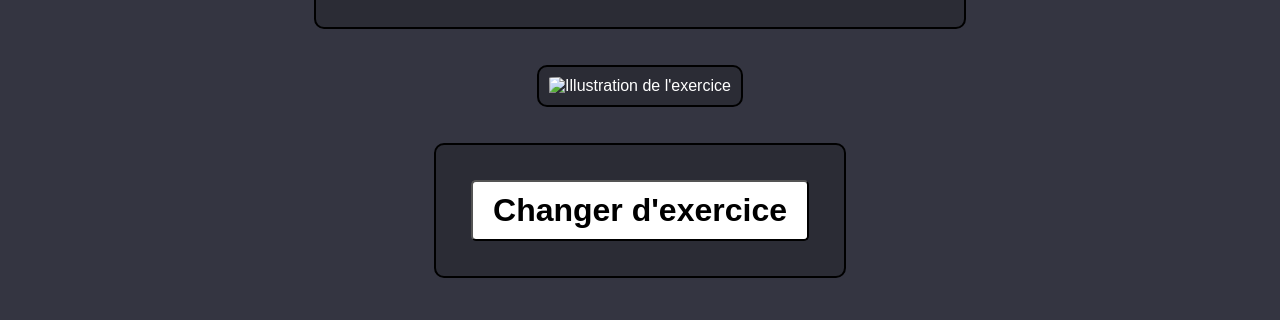
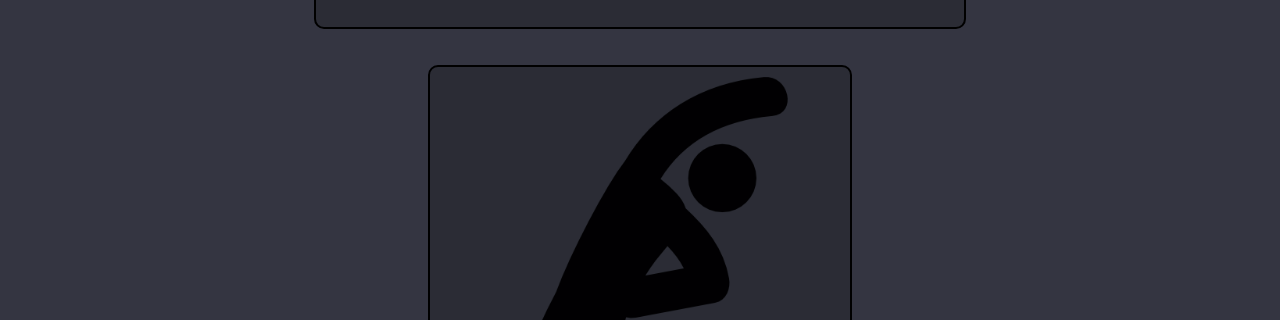
Before and after one commit to GuiB76/Exercices-musculation, a plain HTML site: page entrainements/entrainement-bras-et-pectoraux.html in a window 1280 px wide. Shown: the part 464-784 px from the top of the page. Drawn offline with Linux system fonts and the light colour scheme.

Commit message:
V0.0.016

```diff
--- a/entrainements/entrainement-bras-et-pectoraux.html
+++ b/entrainements/entrainement-bras-et-pectoraux.html
@@ -150,9 +150,9 @@
           <span></span>
           <span></span>
           <ul id="menuMobile">
-            <a href="index.html"> <strong> <li> Accueil </li> </strong> </a>
-            <a href="entrainements.html"> <strong> <li> Entrainements </li> </strong> </a>
-            <a href="exercices.html"> <strong> <li> Exercices </li> </strong> </a>
+            <a href="/index.html"> <strong> <li> Accueil </li> </strong> </a>
+            <a href="/entrainements.html"> <strong> <li> Entrainements </li> </strong> </a>
+            <a href="/exercices.html"> <strong> <li> Exercices </li> </strong> </a>
             <a href="#"> <strong> <li> Informations </li> </strong> </a>
           </ul>
         </div>
@@ -433,63 +433,63 @@
       // Les Tableaux d'Exercices
 
       var exerciseTime1 = [
-        { name: "Curl Biceps - Préparation",      duration: 5,        image: "des-exercices-detirement.png" },
-        { name: "Série 1",                        duration: 6,        image: "curl-biceps-avec-halteres-alterne.gif" },
-        { name: "Repos 1",                        duration: 6,        image: "drink-water.png" },
-        { name: "Série 2",                        duration: 6,        image: "curl-biceps-avec-halteres-alterne.gif" },
-        { name: "Repos 2",                        duration: 6,        image: "drink-water.png" },
-        { name: "Série 3",                        duration: 6,        image: "curl-biceps-avec-halteres-alterne.gif" },
-        { name: "Repos 3",                        duration: 6,        image: "drink-water.png" },
-        { name: "Série 4",                        duration: 6,        image: "curl-biceps-avec-halteres-alterne.gif" },
-        { name: "Récupération",                   duration: 15,       image: "drink-water.png" }
+        { name: "Curl Biceps - Préparation",      duration: 5,        image: "/img/des-exercices-detirement.png" },
+        { name: "Série 1",                        duration: 6,        image: "/img/curl-biceps-avec-halteres-alterne.gif" },
+        { name: "Repos 1",                        duration: 6,        image: "/img/drink-water.png" },
+        { name: "Série 2",                        duration: 6,        image: "/img/curl-biceps-avec-halteres-alterne.gif" },
+        { name: "Repos 2",                        duration: 6,        image: "/img/drink-water.png" },
+        { name: "Série 3",                        duration: 6,        image: "/img/curl-biceps-avec-halteres-alterne.gif" },
+        { name: "Repos 3",                        duration: 6,        image: "/img/drink-water.png" },
+        { name: "Série 4",                        duration: 6,        image: "/img/curl-biceps-avec-halteres-alterne.gif" },
+        { name: "Récupération",                   duration: 15,       image: "/img/drink-water.png" }
       ];
 
       var exerciseTime2 = [
-        { name: "Développé Couché - Préparation",     duration: 5,    image: "des-exercices-detirement.png" },
-        { name: "Série 1",                            duration: 6,    image: "developpe-couche-halteres-exercice-musculation.gif" },
-        { name: "Repos 1",                            duration: 6,    image: "drink-water.png" },
-        { name: "Série 2",                            duration: 6,    image: "developpe-couche-halteres-exercice-musculation.gif" },
-        { name: "Repos 2",                            duration: 6,    image: "drink-water.png" },
-        { name: "Série 3",                            duration: 6,    image: "developpe-couche-halteres-exercice-musculation.gif" },
-        { name: "Repos 3",                            duration: 6,    image: "drink-water.png" },
-        { name: "Série 4",                            duration: 6,    image: "developpe-couche-halteres-exercice-musculation.gif" },
-        { name: "Récupération",                       duration: 15,   image: "drink-water.png" }
+        { name: "Développé Couché - Préparation",     duration: 5,    image: "/img/des-exercices-detirement.png" },
+        { name: "Série 1",                            duration: 6,    image: "/img/developpe-couche-halteres-exercice-musculation.gif" },
+        { name: "Repos 1",                            duration: 6,    image: "/img/drink-water.png" },
+        { name: "Série 2",                            duration: 6,    image: "/img/developpe-couche-halteres-exercice-musculation.gif" },
+        { name: "Repos 2",                            duration: 6,    image: "/img/drink-water.png" },
+        { name: "Série 3",                            duration: 6,    image: "/img/developpe-couche-halteres-exercice-musculation.gif" },
+        { name: "Repos 3",                            duration: 6,    image: "/img/drink-water.png" },
+        { name: "Série 4",                            duration: 6,    image: "/img/developpe-couche-halteres-exercice-musculation.gif" },
+        { name: "Récupération",                       duration: 15,   image: "/img/drink-water.png" }
       ];
 
       var exerciseTime3 = [
-        { name: "Curl en Prise Marteau - Préparation",      duration: 5,    image: "des-exercices-detirement.png" },
-        { name: "Série 1",                                  duration: 6,    image: "curl-haltere-prise-neutre.gif" },
-        { name: "Repos 1",                                  duration: 6,    image: "drink-water.png" },
-        { name: "Série 2",                                  duration: 6,    image: "curl-haltere-prise-neutre.gif" },
-        { name: "Repos 2",                                  duration: 6,    image: "drink-water.png" },
-        { name: "Série 3",                                  duration: 6,    image: "curl-haltere-prise-neutre.gif" },
-        { name: "Repos 3",                                  duration: 6,    image: "drink-water.png" },
-        { name: "Série 4",                                  duration: 6,    image: "curl-haltere-prise-neutre.gif" },
-        { name: "Récupération",                             duration: 15,   image: "drink-water.png" }
+        { name: "Curl en Prise Marteau - Préparation",      duration: 5,    image: "/img/des-exercices-detirement.png" },
+        { name: "Série 1",                                  duration: 6,    image: "/img/curl-haltere-prise-neutre.gif" },
+        { name: "Repos 1",                                  duration: 6,    image: "/img/drink-water.png" },
+        { name: "Série 2",                                  duration: 6,    image: "/img/curl-haltere-prise-neutre.gif" },
+        { name: "Repos 2",                                  duration: 6,    image: "/img/drink-water.png" },
+        { name: "Série 3",                                  duration: 6,    image: "/img/curl-haltere-prise-neutre.gif" },
+        { name: "Repos 3",                                  duration: 6,    image: "/img/drink-water.png" },
+        { name: "Série 4",                                  duration: 6,    image: "/img/curl-haltere-prise-neutre.gif" },
+        { name: "Récupération",                             duration: 15,   image: "/img/drink-water.png" }
       ];
 
       var exerciseTime4 = [
-        { name: "Pompes Resserées - Préparation",             duration: 5,    image: "des-exercices-detirement.png" },
-        { name: "Série 1",                                    duration: 6,    image: "pompe-musculation.gif" },
-        { name: "Repos 1",                                    duration: 6,    image: "drink-water.png" },
-        { name: "Série 2",                                    duration: 6,    image: "pompe-musculation.gif" },
-        { name: "Repos 2",                                    duration: 6,    image: "drink-water.png" },
-        { name: "Série 3",                                    duration: 6,    image: "pompe-musculation.gif" },
-        { name: "Repos 3",                                    duration: 6,    image: "drink-water.png" },
-        { name: "Série 4",                                    duration: 6,    image: "pompe-musculation.gif" },
-        { name: "Récupération",                               duration: 15,   image: "drink-water.png" }
+        { name: "Pompes Resserées - Préparation",             duration: 5,    image: "/img/des-exercices-detirement.png" },
+        { name: "Série 1",                                    duration: 6,    image: "/img/pompe-musculation.gif" },
+        { name: "Repos 1",                                    duration: 6,    image: "/img/drink-water.png" },
+        { name: "Série 2",                                    duration: 6,    image: "/img/pompe-musculation.gif" },
+        { name: "Repos 2",                                    duration: 6,    image: "/img/drink-water.png" },
+        { name: "Série 3",                                    duration: 6,    image: "/img/pompe-musculation.gif" },
+        { name: "Repos 3",                                    duration: 6,    image: "/img/drink-water.png" },
+        { name: "Série 4",                                    duration: 6,    image: "/img/pompe-musculation.gif" },
+        { name: "Récupération",                               duration: 15,   image: "/img/drink-water.png" }
       ];
 
       var exerciseTime5 = [
-        { name: "Waiter Curls - Préparation",         duration: 5,    image: "des-exercices-detirement.png" },
-        { name: "Série 1",                            duration: 6,    image: "waiter-curl.gif" },
-        { name: "Repos 1",                            duration: 6,    image: "drink-water.png" },
-        { name: "Série 2",                            duration: 6,    image: "waiter-curl.gif" },
-        { name: "Repos 2",                            duration: 6,    image: "drink-water.png" },
-        { name: "Série 3",                            duration: 6,    image: "waiter-curl.gif" },
-        { name: "Repos 3",                            duration: 6,    image: "drink-water.png" },
-        { name: "Série 4",                            duration: 6,    image: "waiter-curl.gif" },
-        { name: "Récupération",                       duration: 15,   image: "drink-water.png" }
+        { name: "Waiter Curls - Préparation",         duration: 5,    image: "/img/des-exercices-detirement.png" },
+        { name: "Série 1",                            duration: 6,    image: "/img/waiter-curl.gif" },
+        { name: "Repos 1",                            duration: 6,    image: "/img/drink-water.png" },
+        { name: "Série 2",                            duration: 6,    image: "/img/waiter-curl.gif" },
+        { name: "Repos 2",                            duration: 6,    image: "/img/drink-water.png" },
+        { name: "Série 3",                            duration: 6,    image: "/img/waiter-curl.gif" },
+        { name: "Repos 3",                            duration: 6,    image: "/img/drink-water.png" },
+        { name: "Série 4",                            duration: 6,    image: "/img/waiter-curl.gif" },
+        { name: "Récupération",                       duration: 15,   image: "/img/drink-water.png" }
       ];
 
 
```
Also changed, not shown: BaseCodeSaved.html (+3 -3 lines), entrainements.html (+4 -4 lines), exercices.html (+4 -4 lines), index.html (+4 -4 lines).
